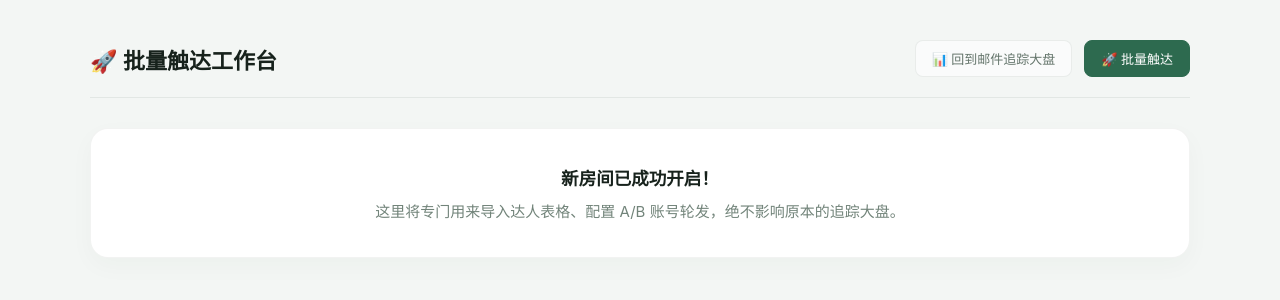
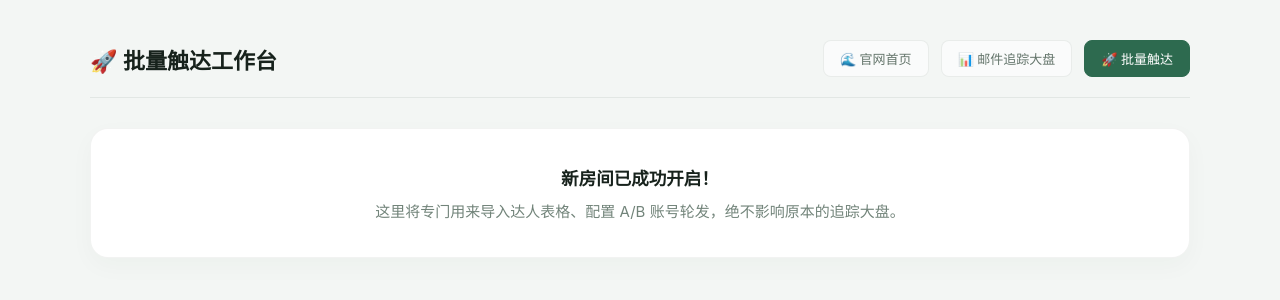
Before and after one commit to yanxinc07-lab/mail-tracker, a FastAPI app: page /outreach in a window 1280 px wide. Shown: the top 300 px of the page. Run offline with FastAPI, Linux system fonts and the light colour scheme; some libraries are stand-ins or nearby versions.

Commit message:
Update outreach.html

```diff
--- a/templates/outreach.html
+++ b/templates/outreach.html
@@ -73,9 +73,10 @@
         <div class="header-box">
             <div class="title">🚀 批量触达工作台</div>
             <div class="nav-links">
-                <a href="/dashboard" class="nav-btn">📊 回到邮件追踪大盘</a>
-                <a href="/outreach" class="nav-btn active">🚀 批量触达</a>
-            </div>
+    <a href="/" class="nav-btn">🌊 官网首页</a>
+    <a href="/dashboard" class="nav-btn">📊 邮件追踪大盘</a>
+    <a href="/outreach" class="nav-btn active">🚀 批量触达</a>
+</div>
         </div>
 
         <div class="card">
```
